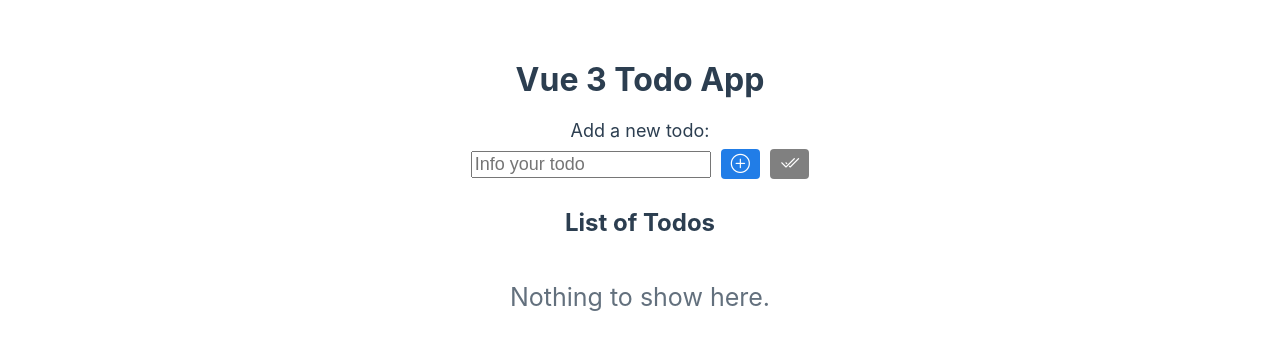
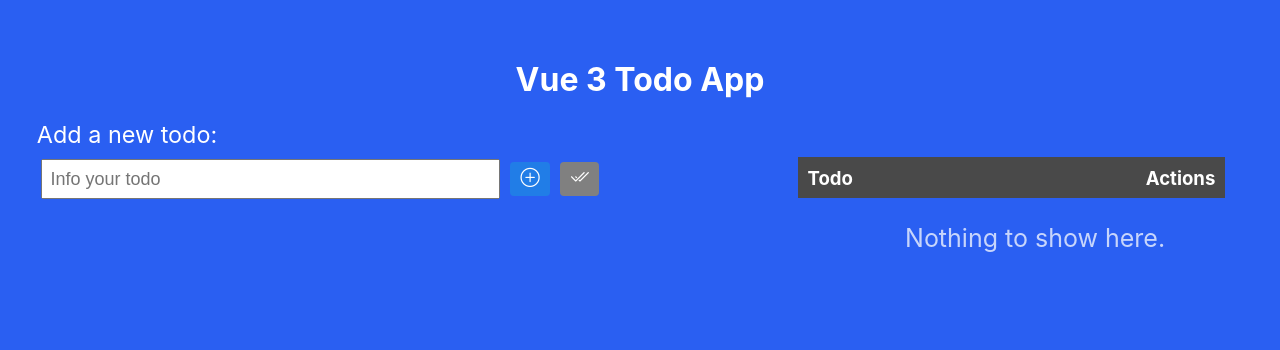
Before and after one commit to italoknd/vue-composition-api, a Vue app in the folder todo-app-with-vue3/: page / in a window 1280 px wide. Shown: the top 350 px of the page. Built offline with nearby package versions, Linux system fonts and the light colour scheme.

Commit message:
atualizações no projeto

```diff
--- a/todo-app-with-vue3/src/App.vue
+++ b/todo-app-with-vue3/src/App.vue
@@ -1,6 +1,8 @@
 <template id="app">
-  <div class="form">
+  <div>
     <h1>Vue 3 Todo App</h1>
+    <div class="grid-container">
+      <div class="grid-item">
         <form>
           <label>Add a new todo:</label><br />
           <input v-model="newTodo" type="text" placeholder="Info your todo" />
@@ -11,7 +13,7 @@
           ></button>
           <button
             :title="
-          !hasItem
+              allDone
                 ? 'Mark all as done (action deactivated: no items to mark as done)'
                 : 'Mark all as done.'
             "
@@ -21,15 +23,26 @@
             :class="!hasItem ? 'disabled-btn' : ''"
           ></button>
         </form>
-    <div class="inline">
-      <h2>List of Todos</h2>
       </div>
-    <div class="row" v-for="(todo, index) in todos" :key="todo">
-      <p class="list-items" :class="{ done: todo.done }">
+      <div class="grid-item">
+        <table class="table">
+          <thead>
+            <tr>
+              <th class="todo">Todo</th>
+              <th class="actions">Actions</th>
+            </tr>
+          </thead>
+          <tbody>
+            <tr v-for="(todo, index) in todos" :key="todo" class="row">
+              <td class="todo content" :class="{ done: todo.done }">
                 {{ todo.content }}
-      </p>
+              </td>
+
+              <td class="actions">
                 <i
-        :title="todo.done === false ? 'Mark as done' : 'Unmark as done'"
+                  :title="
+                    todo.done === false ? 'Mark as done' : 'Unmark as done'
+                  "
                   class="bi bi-check btn-done"
                   @click="toggleDone(todo)"
                 ></i>
@@ -39,9 +52,14 @@
                   id="btn-trash"
                   @click="discardItem(index)"
                 ></i>
-    </div>
+              </td>
+            </tr>
+          </tbody>
+        </table>
         <div v-if="todos.length === 0" class="empty-list">
           <p>Nothing to show here.</p>
+        </div>
+      </div>
     </div>
   </div>
 </template>
@@ -115,17 +133,65 @@ export default {
   -webkit-font-smoothing: antialiased;
   -moz-osx-font-smoothing: grayscale;
   text-align: center;
-  color: #2c3e50;
+  color: white;
   margin-top: 60px;
 }
 
+:root {
+  background: rgba(25, 83, 241, 0.925);
+}
+
+.grid-container {
+  display: grid;
+  grid-template-columns: auto auto;
+  gap: 10px;
+}
+
+form{
+  width: 80%;
+}
+
 label {
-  font-size: large;
+  text-align: left;
+  margin-right: 16.5em;
+  font-size: 1.4625em;
 }
 
 input {
   font-size: large;
   margin: 10px 0;
+  padding: .4em 12em .4em .4em;
+}
+
+input:focus {
+  outline: none;
+  border: 2px solid rgb(0, 60, 255);
+  border-radius: 2px;
+}
+
+table {
+  width: 90%;
+  border-collapse: collapse;
+  margin-top: 2.3em;
+}
+
+thead {
+  font-size: 1.1625em;
+  background: rgb(73, 73, 73);
+}
+
+.actions {
+  text-align: right;
+  padding: 0.5em;
+}
+
+.todo {
+  text-align: left;
+  padding: 0.5em;
+}
+
+.content {
+  font-size: 1.1625em;
 }
 
 .add-todo {
@@ -133,17 +199,16 @@ input {
 }
 
 .row {
-  display: flex;
-  justify-content: center;
-  align-items: center;
-  margin: auto;
+  background: white;
+  color: rgb(73, 73, 73);
+  border-bottom: 1px solid rgb(73, 73, 73);
 }
 
 .btn-done {
   background: #22ee44;
   transition: 0.5s;
   margin: 0px 10px;
-  padding: 4px 10px;
+  padding: 6px 10px;
   border-radius: 4px;
   color: white;
   cursor: pointer;
@@ -159,7 +224,7 @@ input {
   border-radius: 4px;
   color: white;
   cursor: pointer;
-  padding: 4px 10px;
+  padding: 6px 10px;
 }
 
 #btn-trash:hover {
@@ -170,7 +235,7 @@ button {
   font-size: larger;
   background: rgb(33, 125, 231);
   color: white;
-  padding: 4px 10px;
+  padding: 6px 10px;
   border: none;
   border-radius: 4px;
   transition: 0.5s;
@@ -179,10 +244,6 @@ button {
 
 button:hover {
   background: rgb(17, 91, 175);
-}
-
-.list-items {
-  font-size: 25px;
 }
 
 .empty-list {
@@ -210,7 +271,7 @@ button:hover {
 }
 
 .btn-all-done {
-  padding: 4px 10px;
+  padding: 6px 10px;
   background: #22ee44;
   transition: 0.5s;
   margin-left: 10px;
@@ -229,10 +290,4 @@ button:hover {
 .disabled-btn:hover {
   background: rgb(73, 73, 73);
 }
-
-.inline {
-  display: flex;
-  justify-content: center;
-  align-items: center;
-}
 </style>
```
Lines whose indentation alone changed are shown as unchanged.
